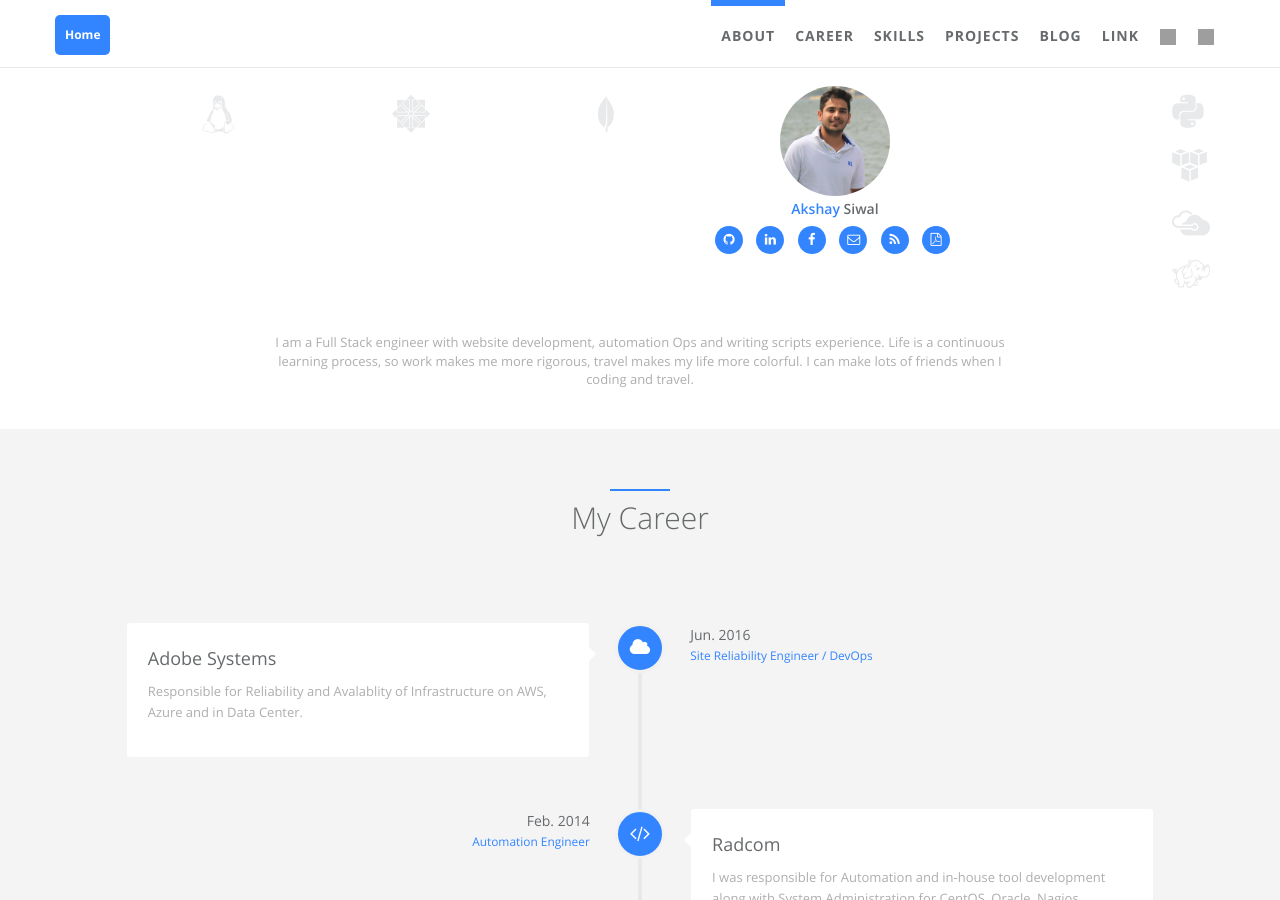
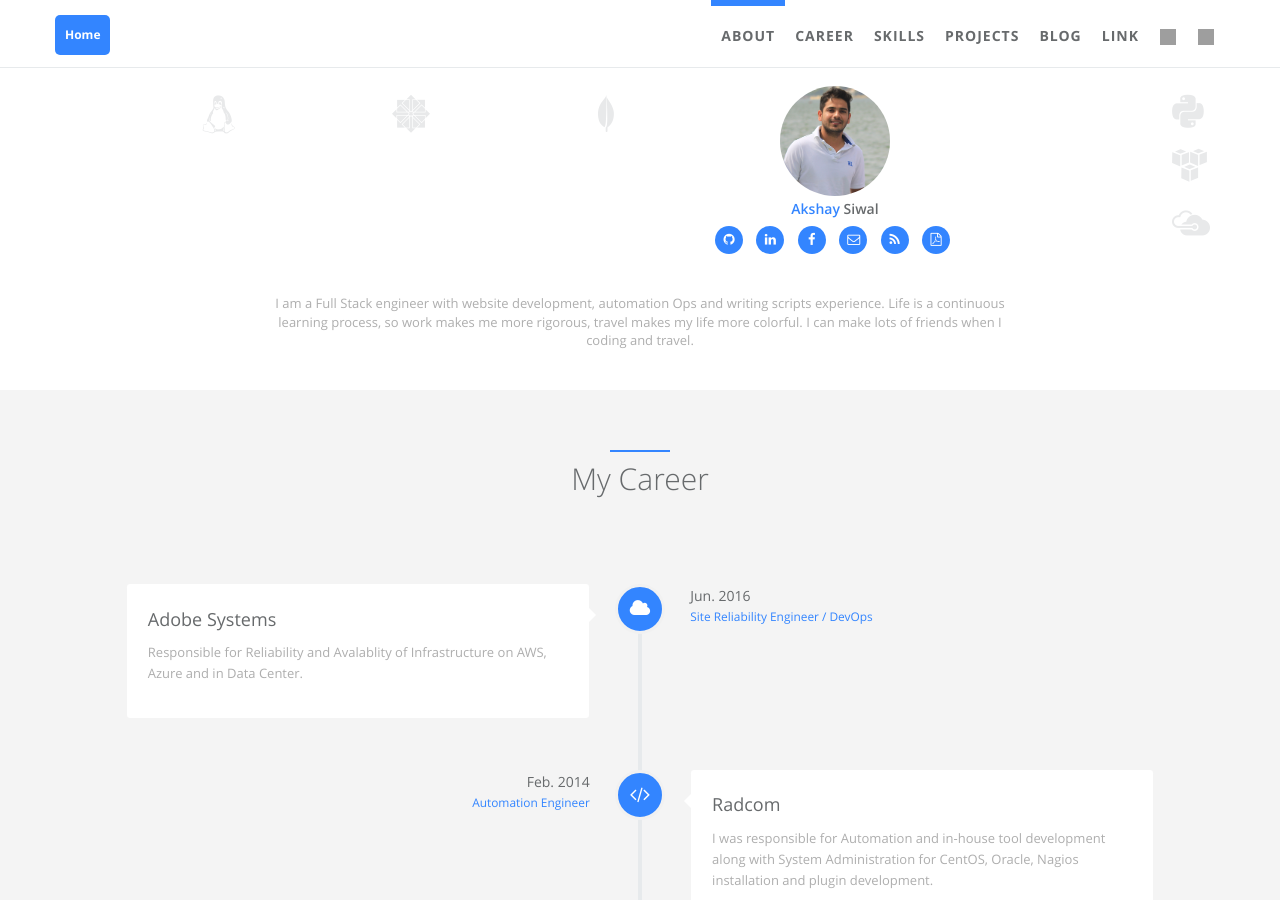
Before and after one commit to AkshaySiwal/website, a Jekyll site: the page built from index.html, in a window 1280 px wide and 900 px high, scrolled down 529 px. Built offline with Jekyll 4.4.1, drawn with Linux system fonts in a browser that asks for light colours; grey boxes are pictures that could not be loaded.

Commit message:
Update _config.yml

```diff
--- a/_config.yml
+++ b/_config.yml
@@ -28,8 +28,6 @@ author:  # change following line to your infomation.
     - name: icon-python
     - name: icon-aws
     - name: icon-azure
-    - name: icon-hadoop
-
 
 
   desc: Hi. Introduce myself will be here.  # Describe yourself.
```
